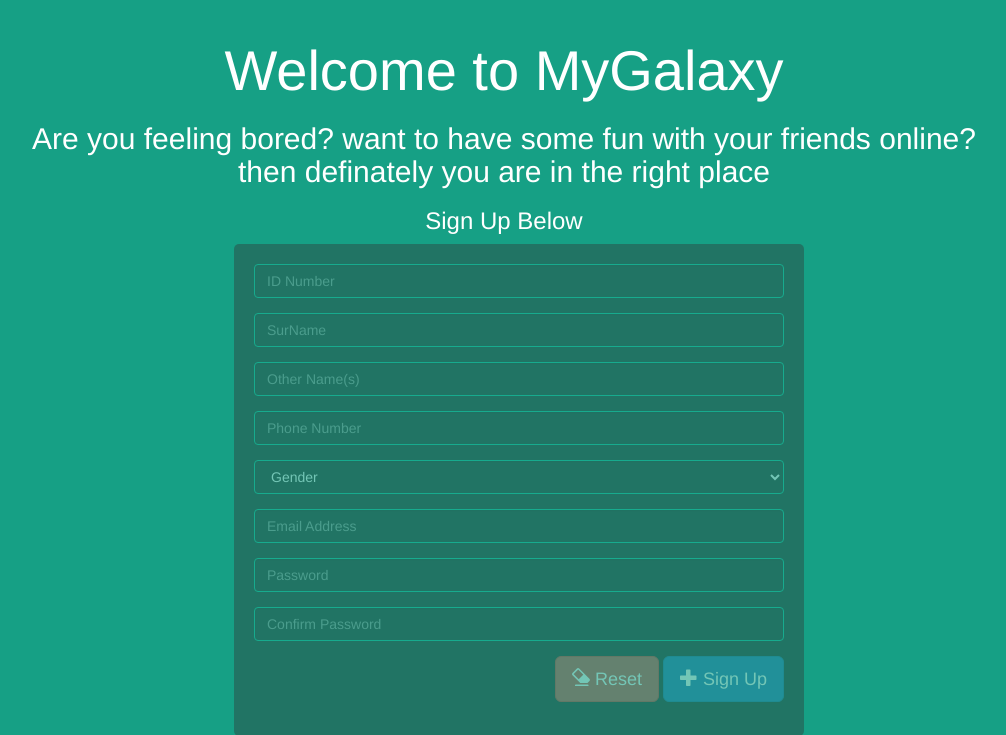
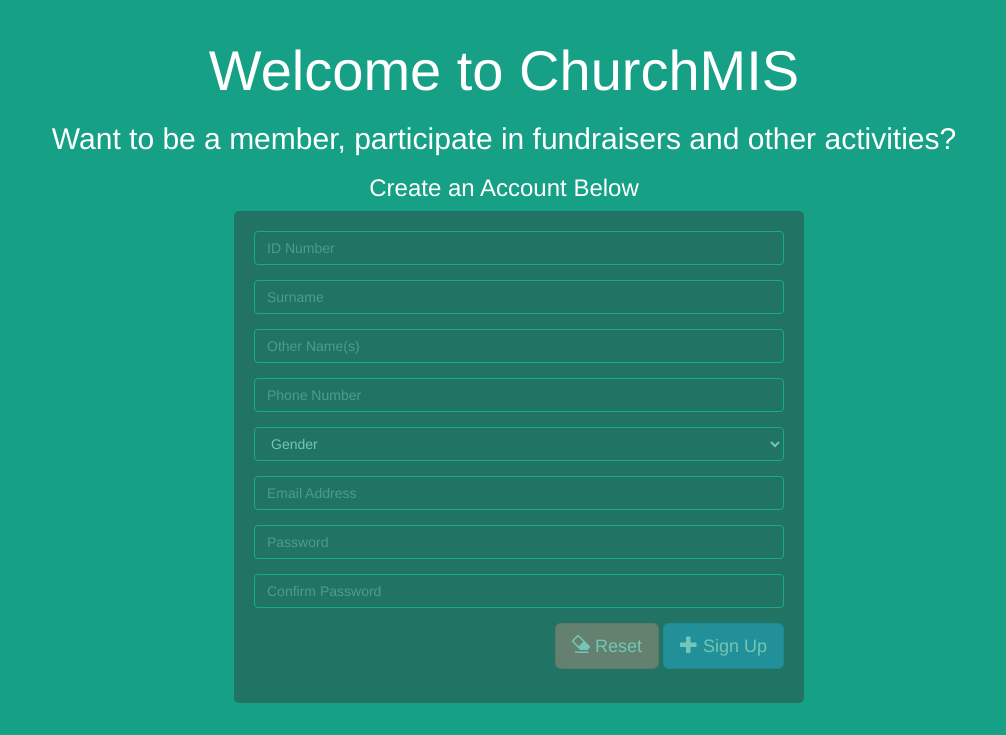
Before and after one commit to kevynashinski/churchmis, a PHP site: page /workspace/signup.php in a window 1280 px wide. Shown: the part 51-786 px from the top of the page, without its empty margins (136-1142 px from the left). Run offline with PHP 8.4, Linux system fonts and the light colour scheme.

Commit message:
kevynashinski

```diff
--- a/signup.php
+++ b/signup.php
@@ -36,7 +36,7 @@
     }
 
     if (isset($_GET['inserted'])) {
-        $message = "<div class='alert alert-info'><strong>Successfully Registered!!!.</strong> <a href='index.php'><u>Home</u></a> </div>";
+        $message = "<div class='alert alert-info'><strong>Successfully Registered!!! Your Account is Awaiting Approval .</strong> <a href='index.php'><u>Home</u></a> </div>";
     } else if (isset($_GET['failure'])) {
         $message = "<div class='alert btn-danger'><i class='glyphicon glyphicon-warning-sign'></i>Failed to Save the Details. Try again </div>";
     }
@@ -47,7 +47,7 @@
     <meta charset="utf-8">
     <meta name="viewport" content="width=device-width, initial-scale=1">
     <meta name="description" content="classwork, following, chatting, liking">
-    <title>MyGalaxy | Social for all</title>
+    <title>ChurchMIS</title>
     <link rel="stylesheet" href="css/style.css">
     <link rel="stylesheet" href="css/bootstrap.css">
     <link rel="shortcut icon" href="images/favicon.png">
@@ -80,10 +80,9 @@
 <div class="container">
     <div class="row">
         <div class="col-md-12 col-lg-12 col-sm-12">
-            <h1 style="text-align:center; font-size:4em;">Welcome to MyGalaxy</h1>
-            <h2 style="text-align:center;">Are you feeling bored? want to have some fun with your friends online?<br>
-                then definately you are in the right place</h2>
-            <h3 style="text-align:center">Sign Up Below</h3>
+            <h1 style="text-align:center; font-size:4em;">Welcome to ChurchMIS</h1>
+            <h2 style="text-align:center;">Want to be a member, participate in fundraisers and other activities?</h2>
+            <h3 style="text-align:center">Create an Account Below</h3>
         </div>
     </div>
 
@@ -101,7 +100,7 @@
                         </div>
 
                         <div class="form-group">
-                            <input type="text" placeholder="SurName" name="surname" class="form-control" required>
+                            <input type="text" placeholder="Surname" name="surname" class="form-control" required>
                         </div>
 
                         <div class="form-group">
```
